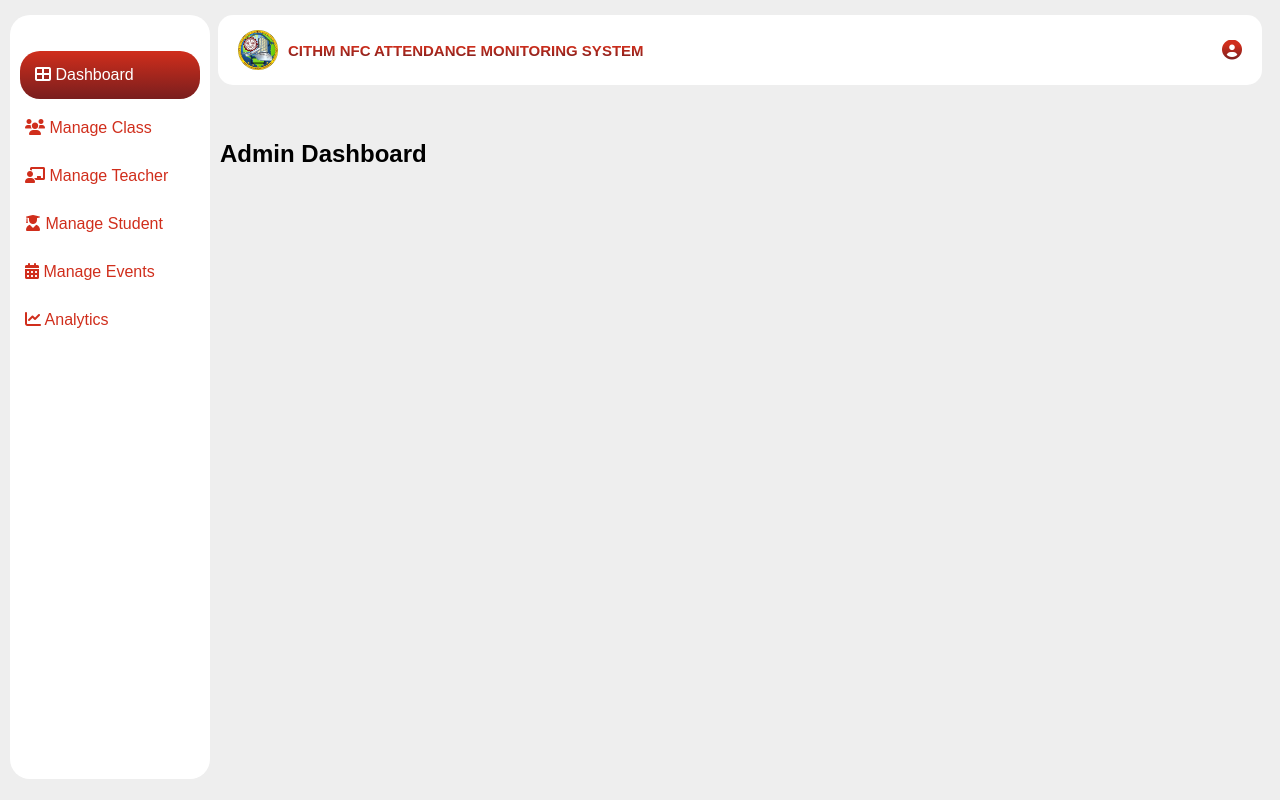
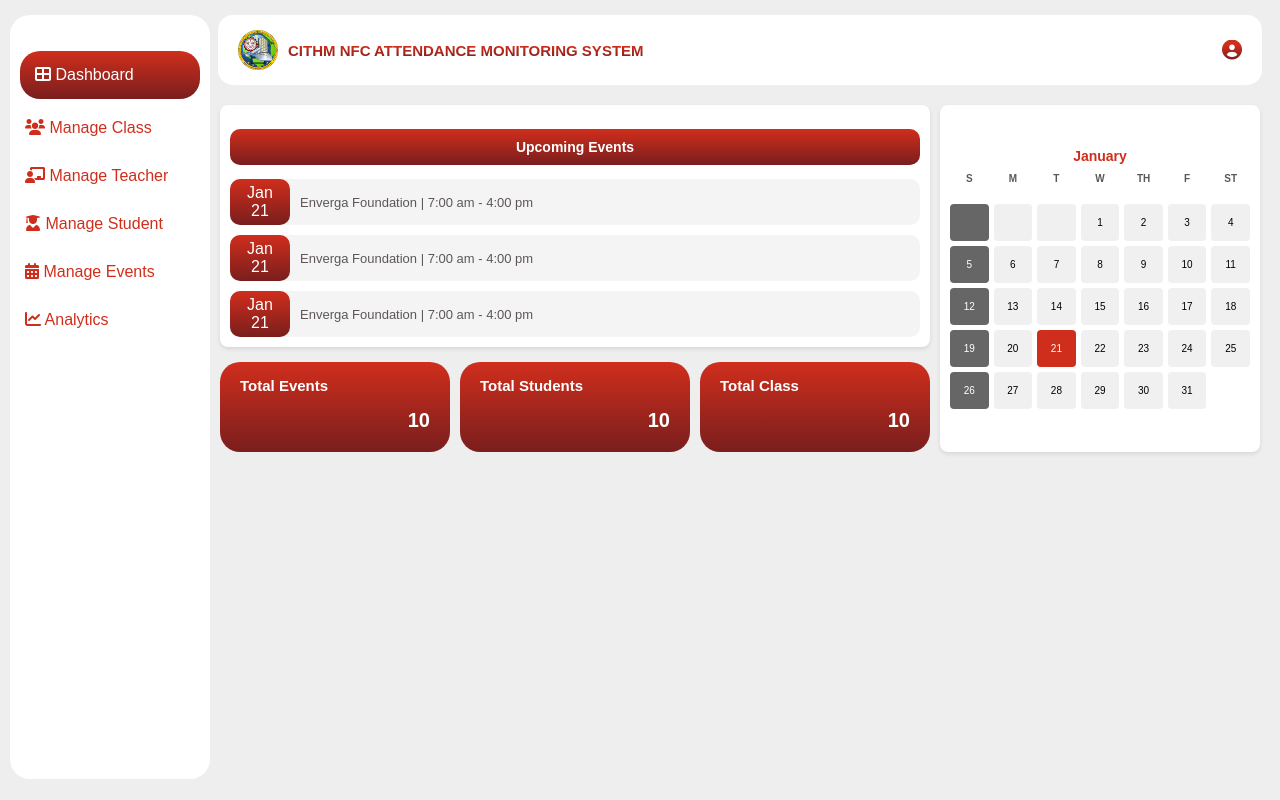
Before and after one commit to JeduSan/nfc-frontend, a Vue app: page /admin in a window 1280 px wide. Built offline with nearby package versions, Linux system fonts and the light colour scheme.

Commit message:
update 1
- admin dashboard (50%)

```diff
--- a/package.json
+++ b/package.json
@@ -8,8 +8,10 @@
   },
   "dependencies": {
     "@fortawesome/fontawesome-free": "^6.7.2",
+    "chart.js": "^4.4.7",
     "core-js": "^3.8.3",
     "vue": "^3.2.13",
+    "vue-chartjs": "^5.3.2",
     "vue-router": "^4.5.0"
   },
   "devDependencies": {
--- a/src/components/AdminSidebar.vue
+++ b/src/components/AdminSidebar.vue
@@ -7,8 +7,8 @@
             Dashboard
           </router-link>
         </li>
-        <li class="menu-item" :class="{ active: $route.path === '/admin/manage-users' }">
-          <router-link to="/admin/manage-users" exact-active-class="active-link">
+        <li class="menu-item" :class="{ active: $route.path === '/admin/manage-class' }">
+          <router-link to="/admin/manage-class" exact-active-class="active-link">
             <i class="fas fa-users icon"></i>
             Manage Class
           </router-link>
--- a/src/router/index.js
+++ b/src/router/index.js
@@ -3,7 +3,7 @@ import Dashboard from '../views/student/Dashboard.vue';
 import Profile from '../views/student/Profile.vue';
 import AttendanceMonitoring from '../views/student/AttendanceMonitoring.vue';
 import AdminDashboard from '../views/admin/AdminDashboard.vue';
-import ManageUsers from '../views/admin/ManageUsers.vue';
+import ManageClass from '../views/admin/ManageClass.vue';
 import TeacherDashboard from '../views/teacher/Dashboard.vue';
 
 
@@ -18,7 +18,7 @@ const routes = [
 
   // Admin routes
   { path: '/admin', component: AdminDashboard, meta: { requiresRole: 'admin' } },
-  { path: '/admin/manage-users', component: ManageUsers, meta: { requiresRole: 'admin' } },
+  { path: '/admin/manage-class', component: ManageClass, meta: { requiresRole: 'admin' } },
 
   // Teacher routes
   { path: '/teacher', component: TeacherDashboard, meta: { requiresRole: 'teacher' } },
--- a/src/views/admin/AdminDashboard.vue
+++ b/src/views/admin/AdminDashboard.vue
@@ -4,7 +4,61 @@
     <div class="admin-content">
       <AdminHeader />
       <div class="dashboard-body">
-          <h2>Admin Dashboard</h2>
+        <section class="events-section">
+          <section class="events-group">
+            <div class="upcoming-events">
+              <h3>Upcoming Events</h3>
+              <div class="event" v-for="(event, index) in events" :key="index">
+                <div class="event-date">
+                  <div class="date">
+                    <p>{{ event.date.month }}</p>
+                    <p>{{ event.date.day }}</p>
+                  </div>
+                </div>
+                <div class="event-details">
+                  <p>{{ event.details.name }} | {{ event.details.time }}</p>
+                </div>
+              </div>
+            </div>
+
+            <section class="stats-section">
+              <div class="stats-card">
+                <h3>Total Events</h3>
+                <p>10</p>
+              </div>
+              <div class="stats-card">
+                <h3>Total Students</h3>
+                <p>10</p>
+              </div>
+              <div class="stats-card">
+                <h3>Total Class</h3>
+                <p>10</p>
+              </div>
+            </section>
+          </section>
+
+          <div class="calendar">
+            <h3>January</h3>
+            <div class="calendar-weekdays">
+              <div v-for="(day, index) in weekDays" :key="index" class="calendar-weekday">
+                <p>{{ day }}</p>
+              </div>
+            </div>
+            <div class="calendar-grid">
+              <div v-for="(day, index) in calendarDays" :key="index" class="calendar-day" :class="{
+                'event-day': hasEvent(day),
+                'saturday': index % 7 === 6,
+                'sunday': index % 7 === 0,
+              }">
+                <p>{{ day }}</p>
+              </div>
+            </div>
+          </div>
+        </section>
+
+        <section>
+
+        </section>
 
       </div>
     </div>
@@ -16,6 +70,52 @@
 import AdminHeader from "@/components/AdminHeader.vue";
 
 export default {
+  name: "AdminDashboard",
+  data() {
+    return {
+      events: [
+        {
+          date: { month: "Jan", day: 21 },
+          details: { name: "Enverga Foundation", time: "7:00 am - 4:00 pm" },
+        },
+        {
+          date: { month: "Jan", day: 21 },
+          details: { name: "Enverga Foundation", time: "7:00 am - 4:00 pm" },
+        },
+        {
+          date: { month: "Jan", day: 21 },
+          details: { name: "Enverga Foundation", time: "7:00 am - 4:00 pm" },
+        },
+      ],
+      calendarDays: this.generateCalendar(1, 2025),
+      weekDays: ["S", "M", "T", "W", "TH", "F", "ST"],
+    }
+
+  },
+  methods: {
+    generateCalendar(month, year) {
+      const firstDayOfMonth = new Date(year, month - 1, 1);
+      const lastDayOfMonth = new Date(year, month, 0);
+
+      const firstDayOfWeek = firstDayOfMonth.getDay();
+      const totalDaysInMonth = lastDayOfMonth.getDate();
+
+      const days = [];
+
+      for (let i = 0; i < firstDayOfWeek; i++) {
+        days.push(null);
+      }
+
+      for (let day = 1; day <= totalDaysInMonth; day++) {
+        days.push(day);
+      }
+
+      return days;
+    },
+    hasEvent(day) {
+      return this.events.some((event) => event.date.day === day);
+    },
+  },
   components: {
     AdminSidebar,
     AdminHeader,
@@ -37,5 +137,173 @@
 
 .dashboard-body {
   padding: 20px;
+  padding-top: 0px;
+}
+
+.events-section {
+  display: flex;
+  justify-content: space-between;
+  margin-top: 5px;
+  gap: 5px;
+}
+
+.events-group {
+  flex: 1;
+}
+
+.upcoming-events {
+  background: white;
+  border-radius: 8px;
+  padding: 10px;
+  box-shadow: 0px 2px 4px rgba(0, 0, 0, 0.1);
+}
+
+.upcoming-events h3 {
+  font-size: 14px;
+  font-weight: bold;
+  color: #ffff;
+  background: linear-gradient(180deg, rgba(208, 46, 28, 1) 0%, rgba(121, 30, 30, 1) 100%);
+  padding: 10px;
+  border-radius: 10px;
+  text-align: center;
+}
+
+.event {
+  display: flex;
+  margin-top: 10px;
+  background-color: #F4F4F4;
+  border-radius: 10px;
+}
+
+.event-date {
+  background: rgb(208, 46, 28);
+  background: linear-gradient(180deg, rgba(208, 46, 28, 1) 0%, rgba(121, 30, 30, 1) 100%);
+  color: white;
+  text-align: center;
+  border-radius: 10px;
+  padding: 5px;
+  width: 50px;
+  margin-right: 0;
+}
+
+.event-date p {
+  margin: 0;
+}
+
+.date {
+  margin: 0px;
+}
+
+.event-details {
+  flex: 1;
+  margin-left: 10px;
+  display: flex;
+  flex-direction: column;
+  justify-content: center;
+}
+
+.event-details p {
+  margin: 5px 0;
+  font-size: 13px;
+  color: #5C5756;
+  text-align: left;
+}
+
+.stats-section {
+  display: flex;
+  gap: 10px;
+  margin-top: 15px;
+}
+
+.stats-card {
+  flex: 1;
+  padding: 0px 20px;
+  background: linear-gradient(180deg, rgba(208, 46, 28, 1) 0%, rgba(121, 30, 30, 1) 100%);
+  border-radius: 20px;
+  color: white;
+}
+
+.stats-card h3 {
+  font-size: 15px;
+  font-weight: bold;
+}
+
+.stats-card p {
+  font-size: 20px;
+  margin-top: 0px;
+  float: right;
+  font-weight: bold;
+}
+
+.calendar {
+  flex: 1;
+  margin-left: 20px;
+  background: white;
+  border-radius: 8px;
+  padding: 5px 10px;
+  box-shadow: 0px 2px 4px rgba(0, 0, 0, 0.1);
+  max-width: 300px;
+  font-size: 12px;
+  margin-left: 5px;
+  padding-bottom: 20px;
+  align-content: center;
+}
+
+.calendar h3 {
+  font-size: 14px;
+  font-weight: bold;
+  color: #D02E1C;
+  text-align: center;
+}
+
+/* Style for weekdays */
+.calendar-weekdays {
+  display: grid;
+  grid-template-columns: repeat(7, 1fr);
+  gap: 5px;
+  margin-bottom: 0;
+  margin-top: -15px;
+  font-size: 10px;
+}
+
+.calendar-weekday p {
+  text-align: center;
+  font-weight: bold;
+  color: #5C5756;
+}
+
+.calendar-grid {
+  display: grid;
+  grid-template-columns: repeat(7, 1fr);
+  gap: 5px;
+  margin-top: 10px;
+}
+
+.calendar-grid p {
+  text-align: center;
+  padding: 3px;
+  border-radius: 4px;
+  font-size: 10px;
+}
+
+.calendar-day {
+  background: #f0f0f0;
+  border-radius: 4px;
+}
+
+.calendar-day.event-day {
+  background: #D02E1C;
+  color: white;
+}
+
+
+.calendar-day.sunday {
+  background-color: rgb(102, 102, 102);
+  color: white;
+}
+
+.selected-date {
+  background: #D02E1C;
+  color: white;
 }
 </style>
--- a/src/views/admin/ManageUsers.vue
+++ b/src/views/admin/ManageClass.vue
@@ -1,5 +1,5 @@
 <template>
-    <div class="manage-users">
+    <div class="manage-class">
       <AdminSidebar />
       <div class="admin-content">
         <AdminHeader />
@@ -24,7 +24,7 @@
   </script>
 
   <style scoped>
-  .manage-users {
+  .manage-class {
     display: flex;
   }
 
--- a/src/views/student/Dashboard.vue
+++ b/src/views/student/Dashboard.vue
@@ -134,7 +134,7 @@ export default {
         },
       ],
       calendarDays: this.generateCalendar(1, 2025),
-      weekDays: ["S", "M", "T", "W", "T", "F", "S"],
+      weekDays: ["S", "M", "T", "W", "TH", "F", "ST"],
     };
   },
   methods: {
```
Also changed, not shown: 1 other file (tests, documents, lock files or other folders). Lines whose indentation alone changed are shown as unchanged.
